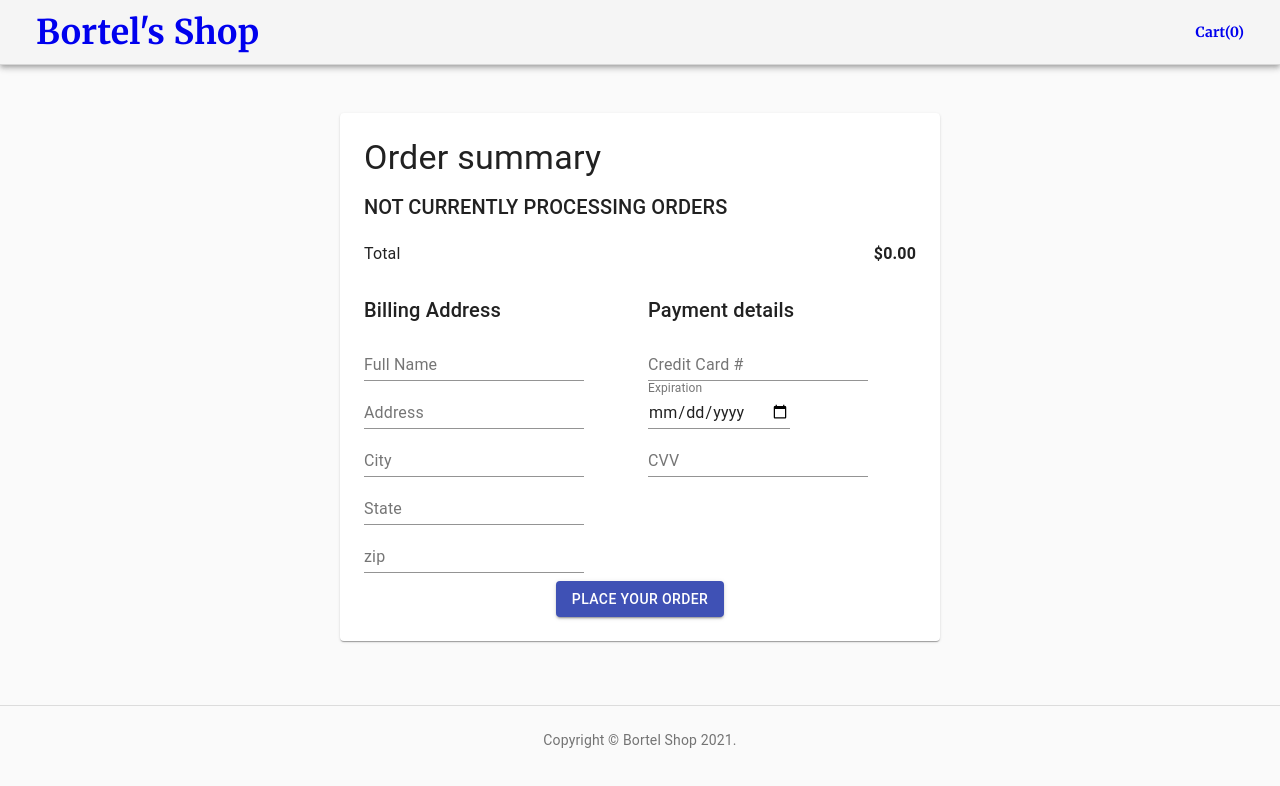
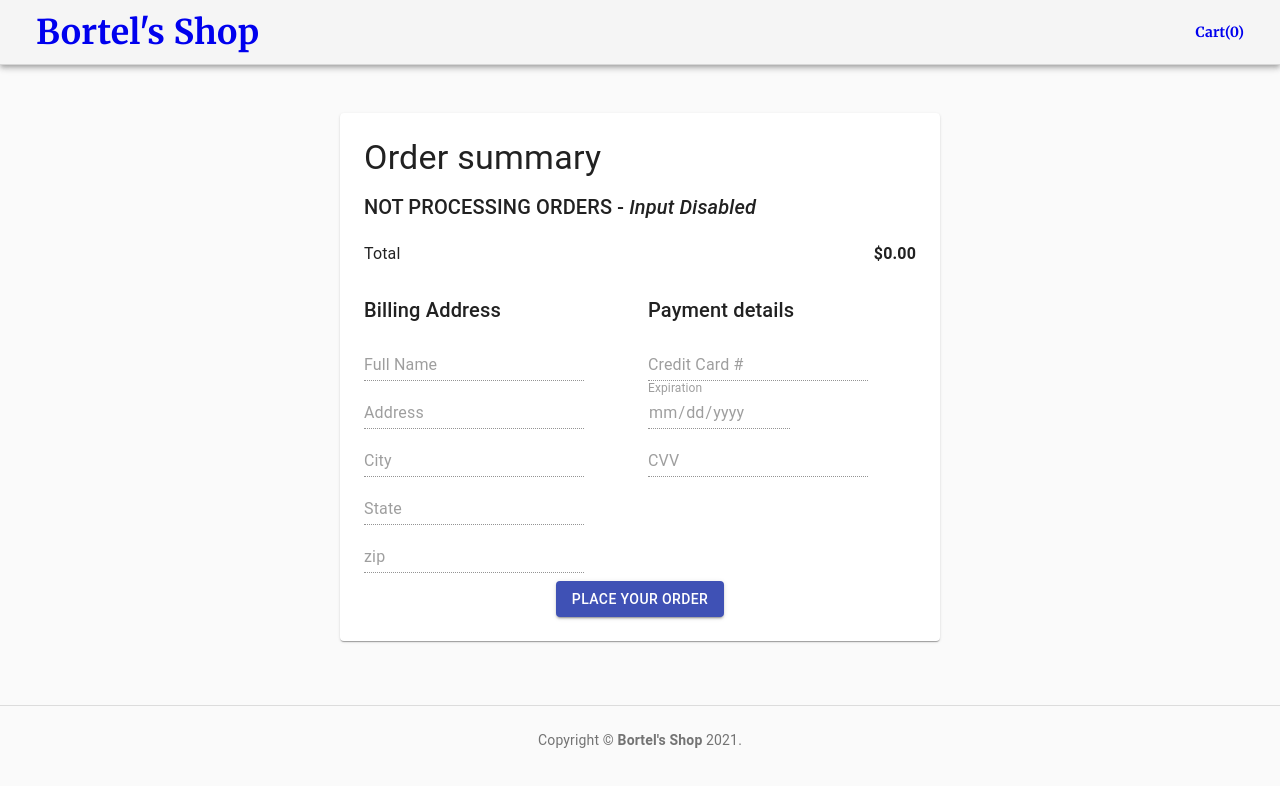
Before and after one commit to Chris-Bortel-401-advanced-javascript/bortel-shop, a React (Create React App) app: page /cart in a window 1280 px wide. Shown: the top 786 px of the page. Built offline with nearby package versions, Linux system fonts and the light colour scheme.

Commit message:
Added TODOs.md and added tasks for me to complete. Also made some adjustments as I saw them

```diff
--- a/src/components/cart/checkout.js
+++ b/src/components/cart/checkout.js
@@ -63,7 +63,7 @@ export default function ShoppingCart() {
             Order summary
           </Typography>
           <Typography variant="h6" gutterBottom>
-          NOT CURRENTLY PROCESSING ORDERS
+          NOT PROCESSING ORDERS - <i>Input Disabled</i>
           </Typography>
           <List disablePadding>
           {
@@ -91,18 +91,18 @@ export default function ShoppingCart() {
               <Typography variant="h6" gutterBottom className={classes.title}>
                 Billing Address
               </Typography>
-              <TextField id="name" name="name" label="Full Name" />
-              <TextField id="address" name="address" label="Address" />
-              <TextField id="city" name="city" label="City" />
-              <TextField id="state" name="state" label="State" />
-              <TextField id="zip" name="zip" label="zip" />
+              <TextField id="name" name="name" label="Full Name" disabled />
+              <TextField id="address" name="address" label="Address" disabled />
+              <TextField id="city" name="city" label="City" disabled />
+              <TextField id="state" name="state" label="State" disabled />
+              <TextField id="zip" name="zip" label="zip" disabled />
             </Grid>
 
             <Grid item xs={12} sm={6}>
               <Typography variant="h6" gutterBottom className={classes.title}>
                 Payment details
               </Typography>
-              <TextField id="cc_number" name="cc_number" label="Credit Card #" />
+              <TextField id="cc_number" name="cc_number" label="Credit Card #" disabled />
               <TextField
                 id="date"
                 label="Expiration"
@@ -110,8 +110,9 @@ export default function ShoppingCart() {
                 InputLabelProps={{
                   shrink: true,
                 }}
+                disabled
               />
-              <TextField id="cvv" name="cvv" label="CVV" />
+              <TextField id="cvv" name="cvv" label="CVV" disabled />
             </Grid>
           </Grid>
 
--- a/src/components/footer/footer.js
+++ b/src/components/footer/footer.js
@@ -12,7 +12,8 @@ function Copyright() {
 
       {/* TODO: Add link to my portfolio? */}
       <Link color="inherit" href="#">
-        Bortel Shop{' '}
+        <b>Bortel's  Shop</b>
+
       </Link>{' '}
       {new Date().getFullYear()}
       {'.'}
--- a/src/components/storefront/products.js
+++ b/src/components/storefront/products.js
@@ -21,8 +21,8 @@ import './product.scss';
 
 const useStyles = makeStyles({
   root: {
-    maxWidth: 345,
-    height: 311,
+    maxWidth: 320,
+    height: 330,
     position: 'relative',
   },
   media: {
```
Also changed, not shown: 2 other files (tests, documents, lock files or other folders).
